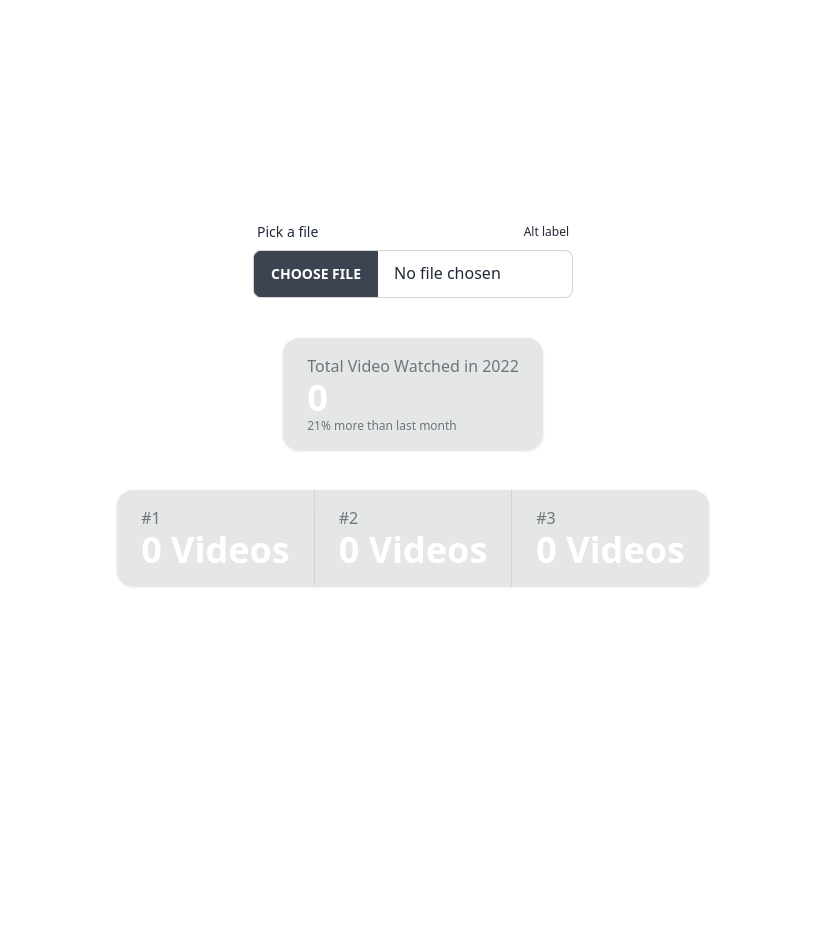
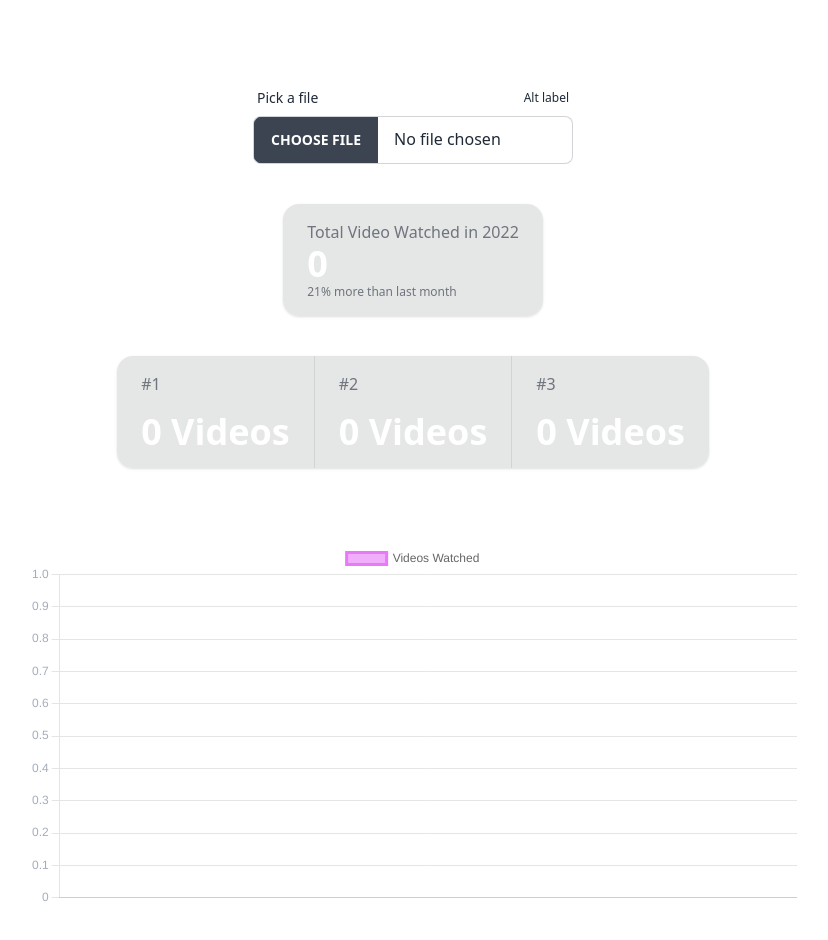
Before and after one commit to JustinLien0805/youtube_recap, a React (Vite) app: page / in a window 1280 px wide. Shown: the top 940 px of the page, without its empty margins (227-1055 px from the left). Before the commit the page ends 800 px from the top, so only its background shows below. Built offline with nearby package versions, Linux system fonts and the light colour scheme.

Commit message:
add line chart for video per month

```diff
--- a/package.json
+++ b/package.json
@@ -9,8 +9,10 @@
     "preview": "vite preview"
   },
   "dependencies": {
+    "chart.js": "^4.1.2",
     "daisyui": "^2.46.1",
     "react": "^18.2.0",
+    "react-chartjs-2": "^5.2.0",
     "react-dom": "^18.2.0"
   },
   "devDependencies": {
--- a/src/App.tsx
+++ b/src/App.tsx
@@ -1,4 +1,53 @@
-import { useState, useEffect } from "react";
+import { useState } from "react";
+import {
+  Chart as ChartJS,
+  CategoryScale,
+  LinearScale,
+  PointElement,
+  LineElement,
+  Title,
+  Tooltip,
+  Legend,
+} from "chart.js";
+import { Line } from "react-chartjs-2";
+const options = {
+  responsive: true,
+  maintainAspectRatio: false,
+  plugins: {
+    legend: {
+      position: "top" as const,
+    },
+    title: {
+      display: true,
+      text: "Video Count Per Month",
+      color: "#fff",
+    },
+  },
+  scales: {
+    y: {
+      ticks: {
+        color: "#a5adba",
+        beginAtZero: true,
+      },
+    },
+    x: {
+      ticks: {
+        color: "#a5adba",
+        beginAtZero: true,
+      },
+    },
+  },
+};
+
+ChartJS.register(
+  CategoryScale,
+  LinearScale,
+  PointElement,
+  LineElement,
+  Title,
+  Tooltip,
+  Legend
+);
 
 type WatchHistory = {
   title: string;
@@ -20,6 +69,22 @@ function App() {
     ["", 0],
     ["", 0],
   ]);
+  const [videoCountPerMonth, setVideoCountPerMonth] = useState(
+    [] as Array<[string, number]>
+  );
+  // data for line chart
+  const data = {
+    labels: videoCountPerMonth.map((item) => item[0]),
+    datasets: [
+      {
+        label: "Videos Watched",
+        data: videoCountPerMonth.map((item) => item[1]),
+        fill: false,
+        backgroundColor: "#e879f999",
+        borderColor: "#e879f9",
+      },
+    ],
+  };
   // read the json file
   const handleChange: React.ChangeEventHandler<HTMLInputElement> = (e) => {
     if (!e.target.files) return;
@@ -42,7 +107,6 @@ function App() {
         if (!video.subtitles) return acc;
         const creator = video.subtitles[0]?.name;
         if (acc[creator]) {
-          console.log(typeof acc);
           acc[creator] += 1;
         } else {
           acc[creator] = 1;
@@ -54,13 +118,30 @@ function App() {
         .sort((a, b) => b[1] - a[1])
         .slice(0, 3);
       setTop3Creator(top3);
-      console.log(top3);
+
+      // count how many videos watched for each month format mm
+      const videoCountPerMonth = videoCount2022.reduce<{
+        [key: string]: number;
+      }>((acc, video) => {
+        const date = new Date(video.time);
+        const month = date.getMonth() + 1;
+        const key = month;
+        if (acc[key]) {
+          acc[key] += 1;
+        } else {
+          acc[key] = 1;
+        }
+        return acc;
+      }, {});
+      console.log(videoCountPerMonth);
+      setVideoCountPerMonth(Object.entries(videoCountPerMonth));
     };
+
     reader.readAsText(file);
   };
 
   return (
-    <div className="min-h-screen w-full flex flex-col justify-center items-center space-y-10">
+    <div className="min-h-screen w-full flex flex-col justify-center items-center space-y-10 my-20">
       <div className="form-control w-full max-w-xs">
         <label className="label">
           <span className="label-text">Pick a file</span>
@@ -81,19 +162,25 @@ function App() {
           <div className="stat-desc">21% more than last month</div>
         </div>
       </div>
-      <div className="stats shadow text-white">
-        <div className="stat bg-base-300">
-          <div className="stat-title">#1 {top3Creator[0][0]}</div>
+      <div className="stats shadow text-white md:grid-flow-col grid-flow-row">
+        <div className="stat bg-base-300 gap-2">
+          <div className="stat-title">#1</div>
+          <div className="stat-value">{top3Creator[0][0]}</div>
           <div className="stat-value">{top3Creator[0][1]} Videos</div>
         </div>
-        <div className="stat bg-base-300">
-          <div className="stat-title">#2 {top3Creator[1][0]}</div>
+        <div className="stat bg-base-300 gap-2">
+          <div className="stat-title">#2</div>
+          <div className="stat-value">{top3Creator[1][0]}</div>
           <div className="stat-value">{top3Creator[1][1]} Videos</div>
         </div>
-        <div className="stat bg-base-300">
-          <div className="stat-title">#3 {top3Creator[2][0]}</div>
+        <div className="stat bg-base-300 gap-2">
+          <div className="stat-title">#3</div>
+          <div className="stat-value">{top3Creator[2][0]}</div>
           <div className="stat-value">{top3Creator[2][1]} Videos</div>
         </div>
+      </div>
+      <div className="md:w-[60vw] w-[80vw] h-[50vh]">
+        <Line className="w-full" options={options} data={data} />
       </div>
     </div>
   );
```
Also changed, not shown: 1 other file (tests, documents, lock files or other folders).
